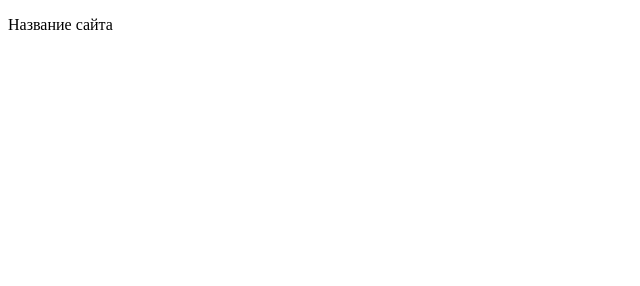
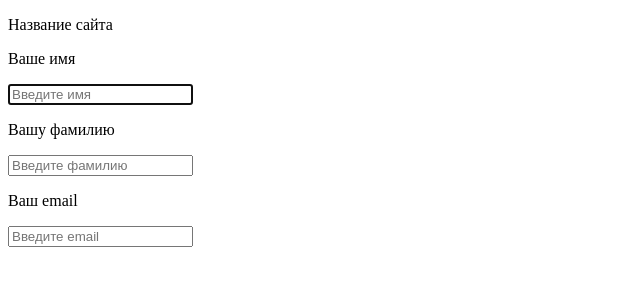
Before and after one commit to DenisHrebenko/MyProject, a plain HTML site: page index.html in a window 1280 px wide. Shown: the whole page, without its empty margins (0-640 px from the left). Drawn offline with Linux system fonts and the light colour scheme.

Commit message:
index.html

```diff
--- a/index.html
+++ b/index.html
@@ -6,6 +6,13 @@
 </head>
 <body>
    <p>Название сайта</p>
-
+    <form action="#" method="get" name="login_form">
+       <p>Ваше имя</p>
+       <input type="text" name="Введите имя" placeholder="Введите имя" autofocus="true"><br/>
+       <p>Вашу фамилию</p>
+       <input type="text" name="Введите фамилию" placeholder="Введите фамилию"><br/>
+       <p>Ваш email</p>
+       <input type="email" name="email" placeholder="Введите email"><br/>
+    </form>
 </body>
 </html>
```
